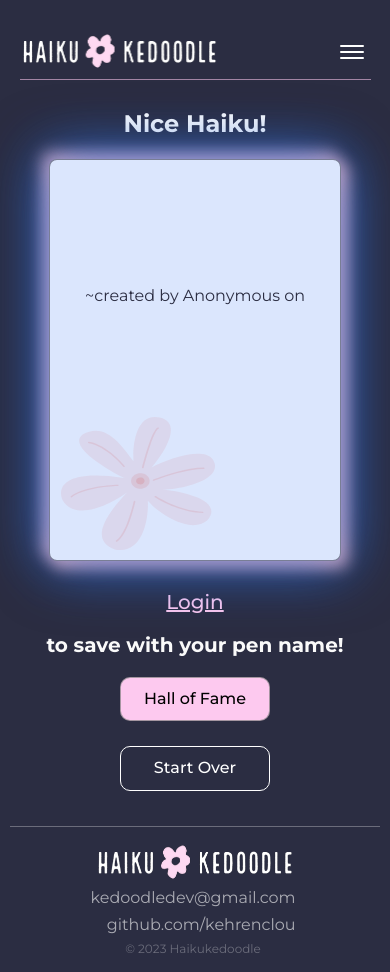
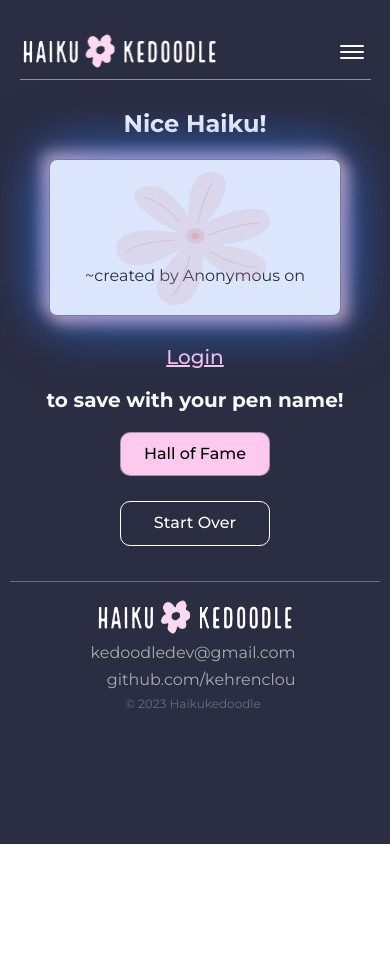
Before and after one commit to kehrenclou/haikukedoodle-frontend, a React (Create React App) app: page /result in a window 390 px wide. After the commit the page ends 844 px from the top, so only its background shows below. Built offline with nearby package versions, Linux system fonts and the light colour scheme.

Commit message:
add loader to button result

```diff
--- a/src/blocks/button.css
+++ b/src/blocks/button.css
@@ -25,8 +25,8 @@ button:hover {
   background-color: white;
 }
 .button_type_form-checkbox {
-  width: 24px;
-  height: 24px;
+  width: 100px;
+  height: 80px;
   border: 1px rgba(128, 128, 128, 0.7) solid;
 }
 .button_type_form-checkbox:hover {
--- a/src/pages/result/Result.js
+++ b/src/pages/result/Result.js
@@ -1,7 +1,7 @@
 import React, { useState, useEffect, useContext } from "react";
 import { useNavigate } from "react-router-dom";
 import { motion, AnimatePresence, usePresence } from "framer-motion";
-
+import { ThreeDots } from "react-loading-icons";
 
 import "./result.css";
 
@@ -18,8 +18,9 @@ export default function Result() {
   const [isPresent, safeToRemove] = usePresence(); //used with animation
 
   const [zipPairs, setZipPairs] = useState([]);
+  const [isLoading, setIsLoading] = useState(false);
 
-  const { isSignUpOpen, setIsLoginOpen, setIsSignUp} = useModal();
+  const { isSignUpOpen, setIsLoginOpen, setIsSignUp } = useModal();
   const { isLoggedIn } = useAuth();
 
   const { currentUser } = useUser();
@@ -46,6 +47,7 @@ export default function Result() {
   };
 
   const handleHallOfFameClick = () => {
+    setIsLoading(true);
     navigate("/read");
   };
 
@@ -112,7 +114,7 @@ export default function Result() {
           >
             Start Over
           </button>
-
+          {!isLoading ? (
             <button
               className="button button_type_primary"
               onClick={handleHallOfFameClick}
@@ -121,6 +123,15 @@ export default function Result() {
             >
               Hall of Fame
             </button>
+          ) : (
+            <button
+              className="button button_type_primary"
+              type="button"
+              aria-label="show more"
+            >
+              <ThreeDots height="1em" width="60px" stroke="#2b24d2" />
+            </button>
+          )}
         </div>
       </section>
     </>
--- a/src/pages/result/result.css
+++ b/src/pages/result/result.css
@@ -112,9 +112,14 @@
 @media screen and (max-width: 500px) {
   .result__container {
     border-radius: 8px;
-    padding: 40px 20px 60px;
+    padding: 20px 20px 30px;
     max-width: 250px;
+    height:fit-content;
 
+  }
+  .result__flower{
+    right:70px;
+    bottom:10px;
   }
   .result__heading {
     font-size: 28px;
```
Lines whose indentation alone changed are shown as unchanged.
